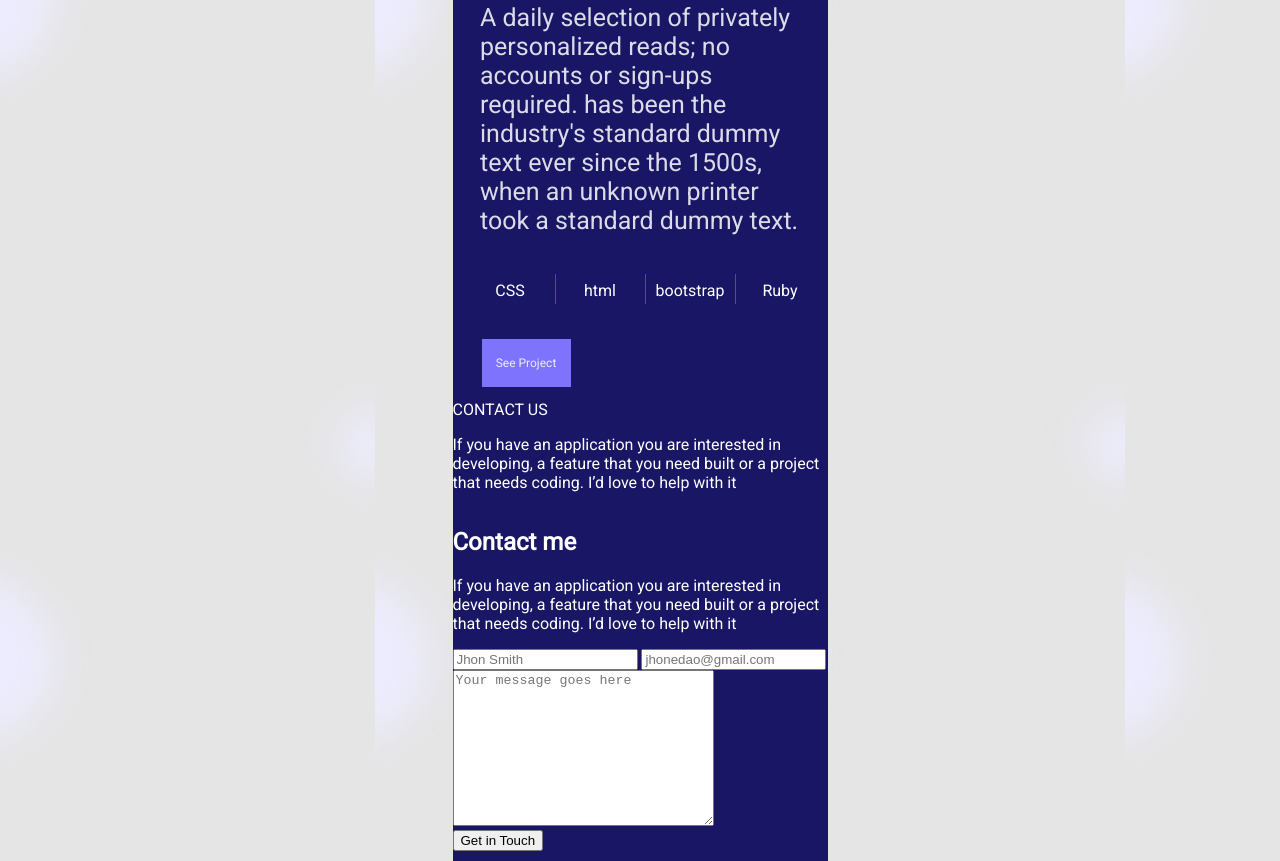
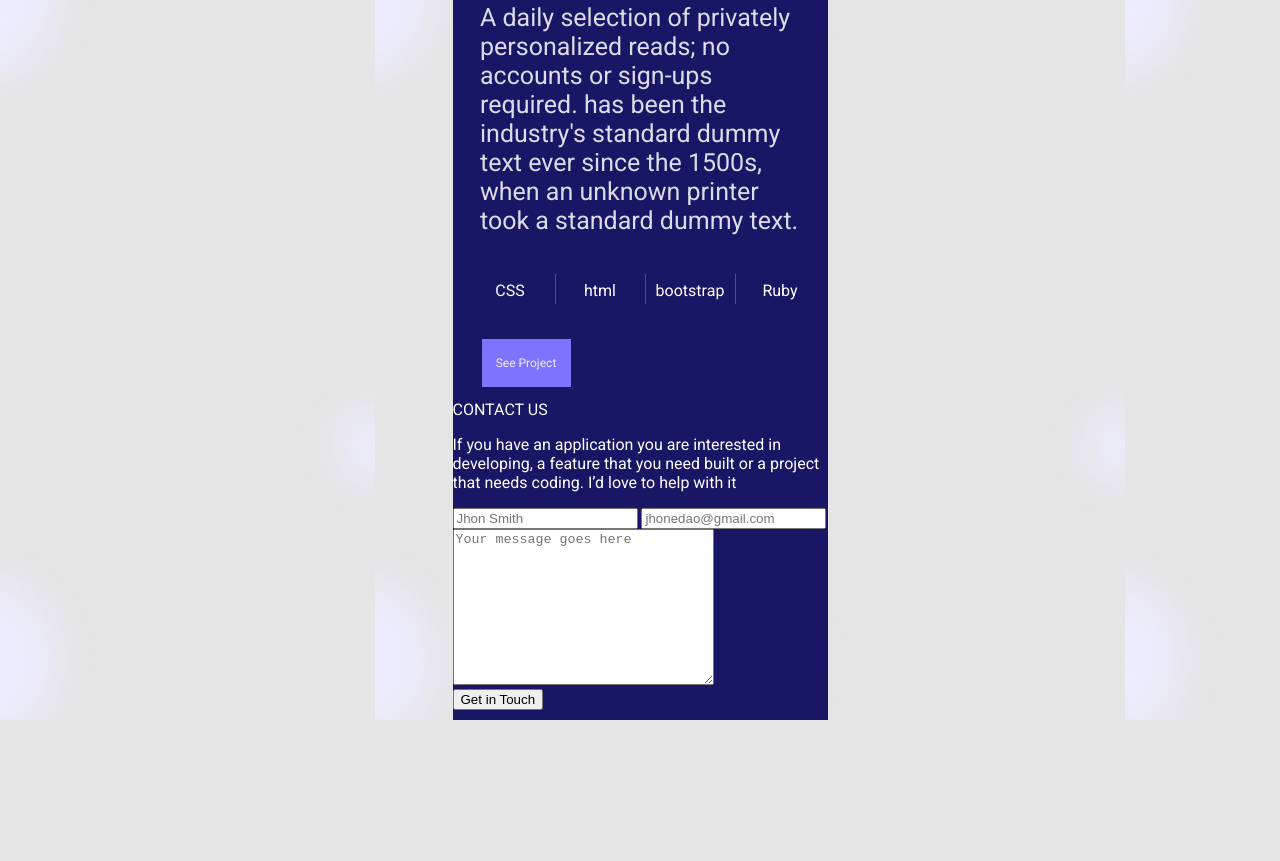
Before and after one commit to somarib/Week2-contact-form, a website: page Index.html in a window 1280 px wide. Shown: the part 4111-4972 px from the top of the page. After the commit the page ends 4831 px from the top, so only its background shows below. Drawn offline with Linux system fonts and the light colour scheme.

Commit message:
Update: Index.html "modification contact form"

```diff
--- a/Index.html
+++ b/Index.html
@@ -225,12 +225,6 @@
 
         <section class="contact_form">
           <form action="https://formspree.io/f/xyyvbwzw" method="post">
-            <h1 class="form_header">Contact me</h1>
-
-            <p class="form_paragraph">If you have an application you are interested in
-              developing, a feature that you need built or
-              a project that needs coding. I’d love to help with it
-            </p>
 
             <div class="form_inputs">
               <input type="text" placeholder="Jhon Smith" class="form_input" maxlength="30" required name="name">
```
